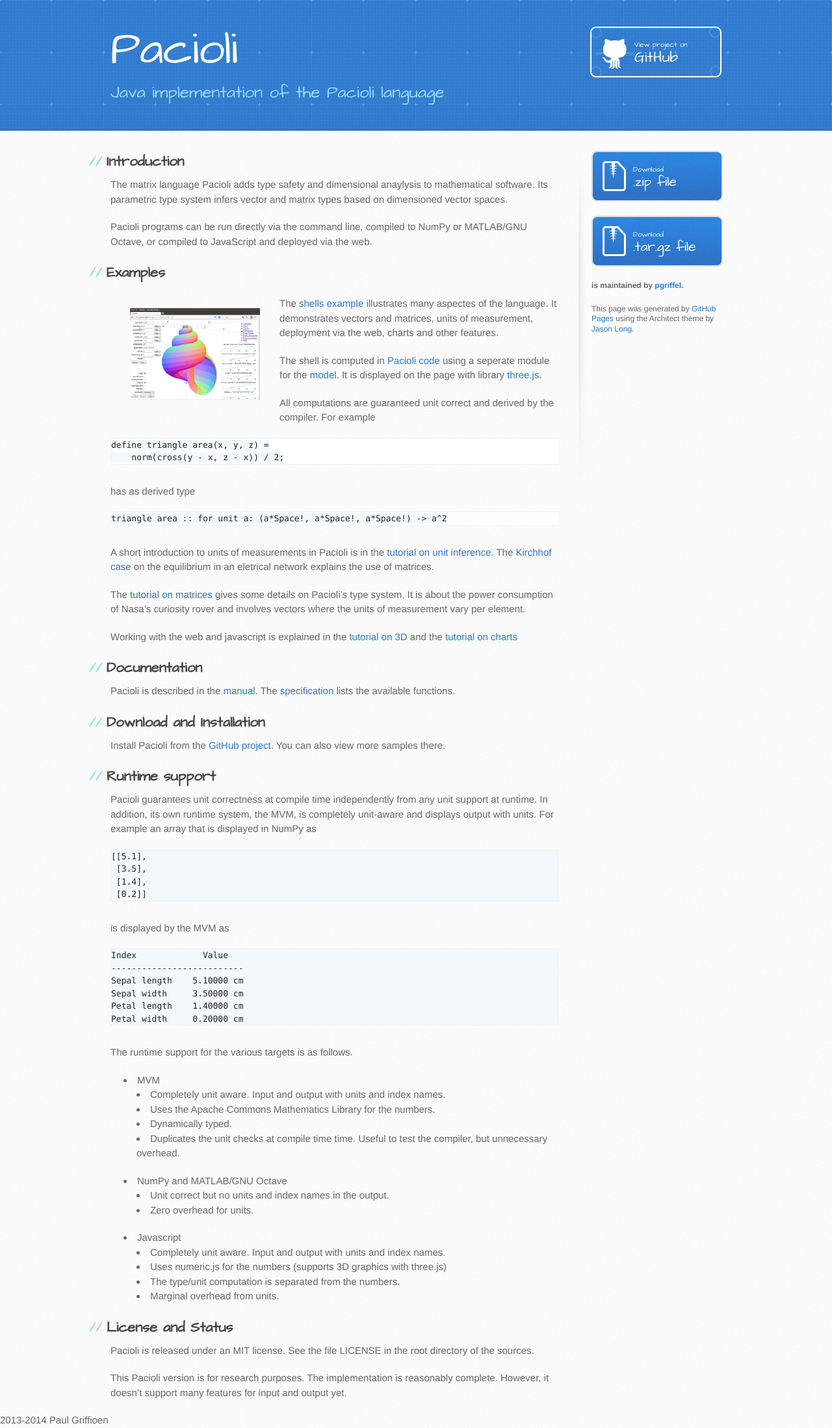
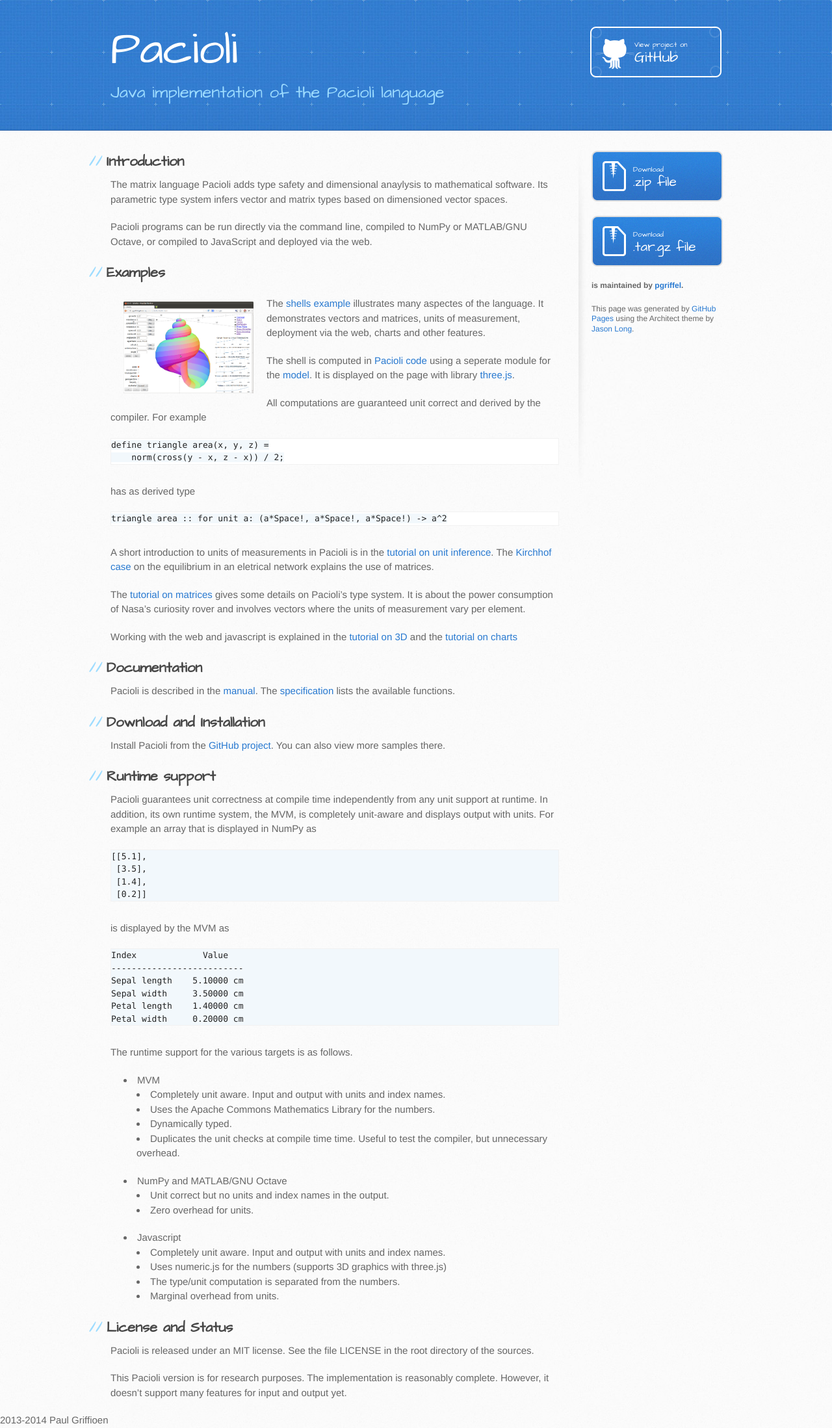
Before and after one commit to pgriffel/pacioli, a Jekyll site: the page built from index.md, in a window 1280 px wide. Shown: the whole page at 65% size. Built offline with Jekyll 4.4.1, drawn with Linux system fonts in a browser that asks for light colours.

Commit message:
Update stylesheet.css

```diff
--- a/stylesheets/stylesheet.css
+++ b/stylesheets/stylesheet.css
@@ -107,7 +107,7 @@ header h2 {
 
 #main-content img {
   max-width: 100%;
-  margin: 30px;
+  margin: 20px;
 }
 
 aside#sidebar {
```
